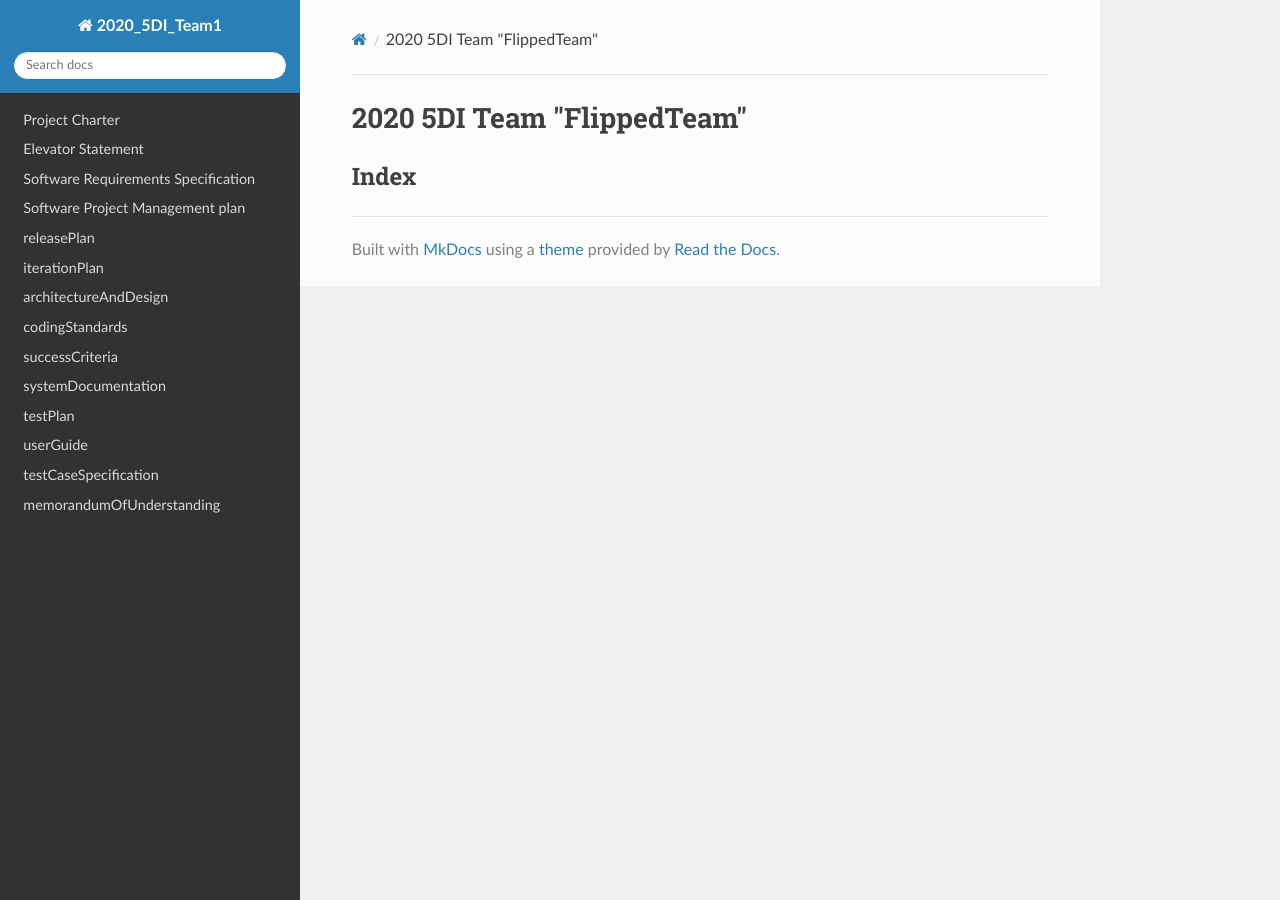
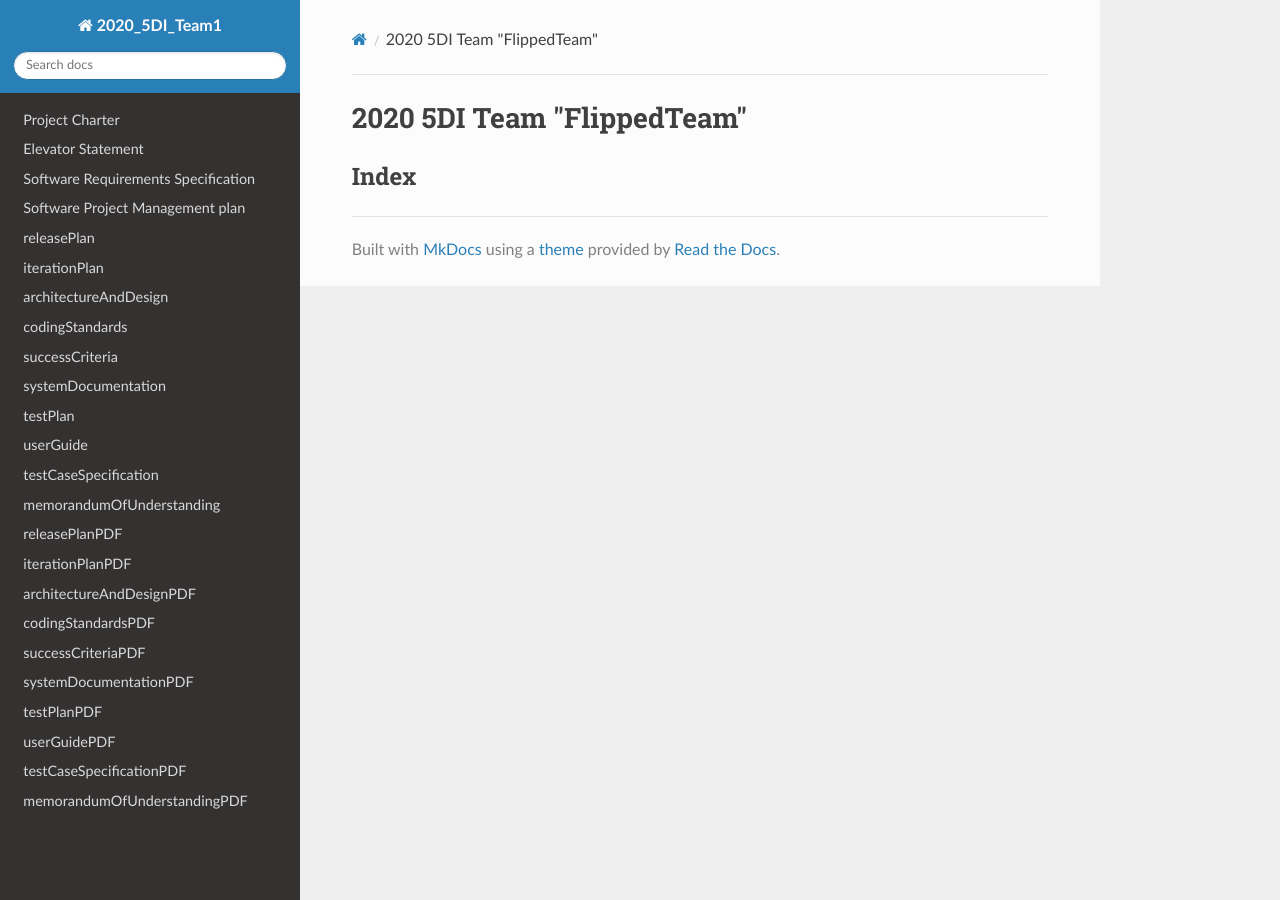
Before and after one commit to FlippedAle/2020_5DI_Team1_DOnofrio, an MkDocs documentation site: the page built from docs/index.md, in a window 1280 px wide. Built offline with MkDocs 1.6.1, drawn with Linux system fonts in a browser that asks for light colours; nearby versions of some CDN libraries.

Commit message:
Update mkdocs.yml

```diff
--- a/mkdocs.yml
+++ b/mkdocs.yml
@@ -14,6 +14,16 @@ nav:
     - 'userGuide': 'userGuide.md'
     - 'testCaseSpecification': 'testCaseSpecification.md'
     - 'memorandumOfUnderstanding': 'memorandumOfUnderstanding.md'
+    - 'releasePlanPDF': 'releasePlan.pdf'
+    - 'iterationPlanPDF': 'iterationPlan.pdf'
+    - 'architectureAndDesignPDF': 'architectureAndDesign.pdf'
+    - 'codingStandardsPDF': 'codingStandards.pdf'
+    - 'successCriteriaPDF': 'successCriteria.pdf'
+    - 'systemDocumentationPDF': 'systemDocumentation.pdf'
+    - 'testPlanPDF': 'testPlan.pdf'
+    - 'userGuidePDF': 'userGuide.pdf'
+    - 'testCaseSpecificationPDF': 'testCaseSpecification.pdf'
+    - 'memorandumOfUnderstandingPDF': 'memorandumOfUnderstanding.pdf'
 
 
 theme:
```
